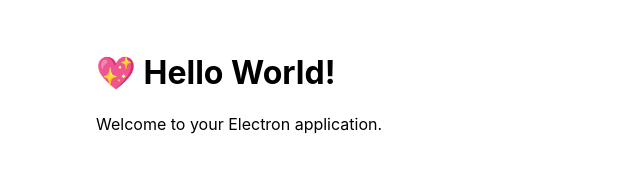
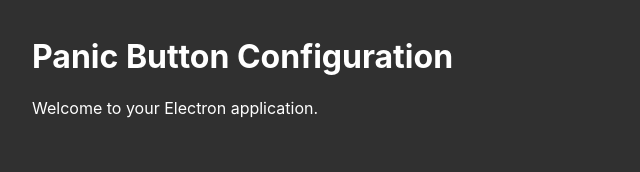
Before and after one commit to cablesalty/PanicButton, an Electron app: page src/index.html in a window 800 px wide. Shown: the whole page, without its empty margins (0-640 px from the left). Drawn offline with Linux system fonts and the light colour scheme.

Commit message:
Design changes

```diff
--- a/src/index.css
+++ b/src/index.css
@@ -1,7 +1,8 @@
 body {
-  font-family: -apple-system, BlinkMacSystemFont, 'Segoe UI', Roboto, Helvetica,
-    Arial, sans-serif;
-  margin: auto;
-  max-width: 38rem;
-  padding: 2rem;
+    font-family: -apple-system, BlinkMacSystemFont, 'Segoe UI', Roboto, Helvetica, Arial, sans-serif;
+    margin: auto;
+    padding: 2rem;
+    padding-top: 1rem;
+    background-color: #303030;
+    color: white;
 }
--- a/src/index.html
+++ b/src/index.html
@@ -2,11 +2,11 @@
 <html>
   <head>
     <meta charset="UTF-8" />
-    <title>Hello World!</title>
+    <title>Panic Button</title>
     <link rel="stylesheet" href="index.css" />
   </head>
   <body>
-    <h1>💖 Hello World!</h1>
+    <h1>Panic Button Configuration</h1>
     <p>Welcome to your Electron application.</p>
   </body>
 </html>
```
